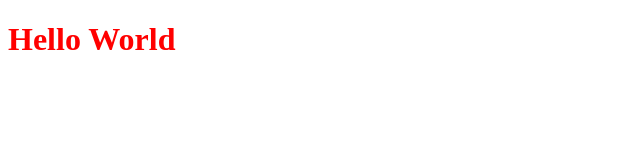
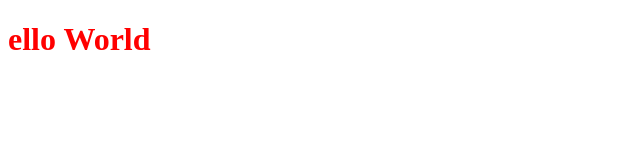
Before and after one commit to Gracetemitope/Day1, a website: page index.html in a window 1280 px wide. Shown: the whole page, without its empty margins (0-640 px from the left). Drawn offline with Linux system fonts and the light colour scheme.

Commit message:
changed html file

```diff
--- a/index.html
+++ b/index.html
@@ -7,6 +7,6 @@
     <link rel="stylesheet" href="./style.css">
 </head>
 <body>
-    <h1>Hello World</h1>
+    <h1>ello World</h1>
 </body>
 </html>
```
